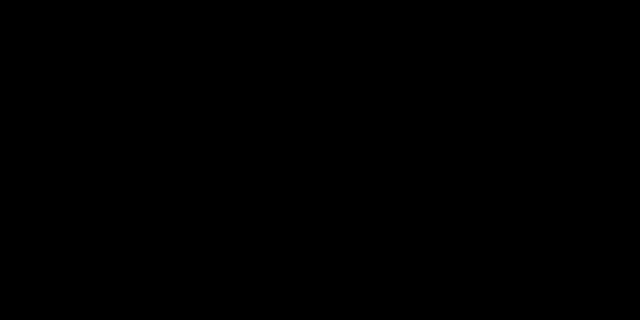
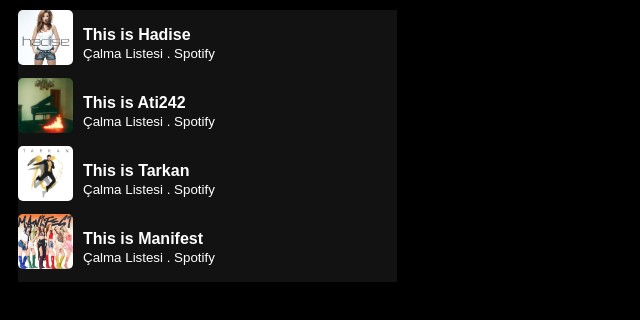
Before and after one commit to beyzakoc2/instagram-clone, a plain HTML site: page spotify-clone/index.html in a window 1280 px wide. Shown: the whole page, without its empty margins (0-640 px from the left). Drawn offline with Linux system fonts and the light colour scheme.

Commit message:
playlists added

```diff
--- a/spotify-clone/index.css
+++ b/spotify-clone/index.css
@@ -1,3 +1,24 @@
 body{
     background-color: black;
+    font-family: Arial, Helvetica, sans-serif;
 }
+.left-container{
+    width: 30%;
+    display: flex;
+    background-color: #121212;
+    margin: 10px;
+    flex-direction: column;
+}
+.playlist img{
+    width: 55px;
+    height: 55px;
+    border-radius: 5px;
+    margin-right: 10px;
+}
+.playlist strong{
+    display: block;
+}
+.playlist{
+    display: flex;
+    color: white;
+}
--- a/spotify-clone/index.html
+++ b/spotify-clone/index.html
@@ -6,7 +6,34 @@
     </head>
     <body>
         <div class="left-container">
-            <img src="" alt="">
+            <div class="playlist">
+            <img src="cover/hadise.jpg" alt="">
+            <p>
+                <strong>This is Hadise</strong>
+                <small>Çalma Listesi . Spotify</small>
+            </p>
+            </div>
+            <div class="playlist">
+            <img src="cover/ati242.jpg" alt="">
+            <p>
+                <strong>This is Ati242</strong>
+                <small>Çalma Listesi . Spotify</small>
+            </p>
+            </div>
+            <div class="playlist">
+            <img src="cover/tarkan.jpeg" alt="">
+            <p>
+                <strong>This is Tarkan</strong>
+                <small>Çalma Listesi . Spotify</small>
+            </p>
+            </div>
+            <div class="playlist">
+            <img src="cover/manifest.png" alt="">
+            <p>
+                <strong>This is Manifest</strong>
+                <small>Çalma Listesi . Spotify</small>
+            </p>
+            </div>
         </div>
     </body>
 </html>
```
Also changed, not shown: spotify-clone/cover/22.jpg (added), spotify-clone/cover/ati242.jpg (added), spotify-clone/cover/cem-karaca.jpg (added), spotify-clone/cover/duman.jpg (added), spotify-clone/cover/hadise.jpg (added), spotify-clone/cover/manifest.png (added), spotify-clone/cover/tarkan.jpeg (added).
